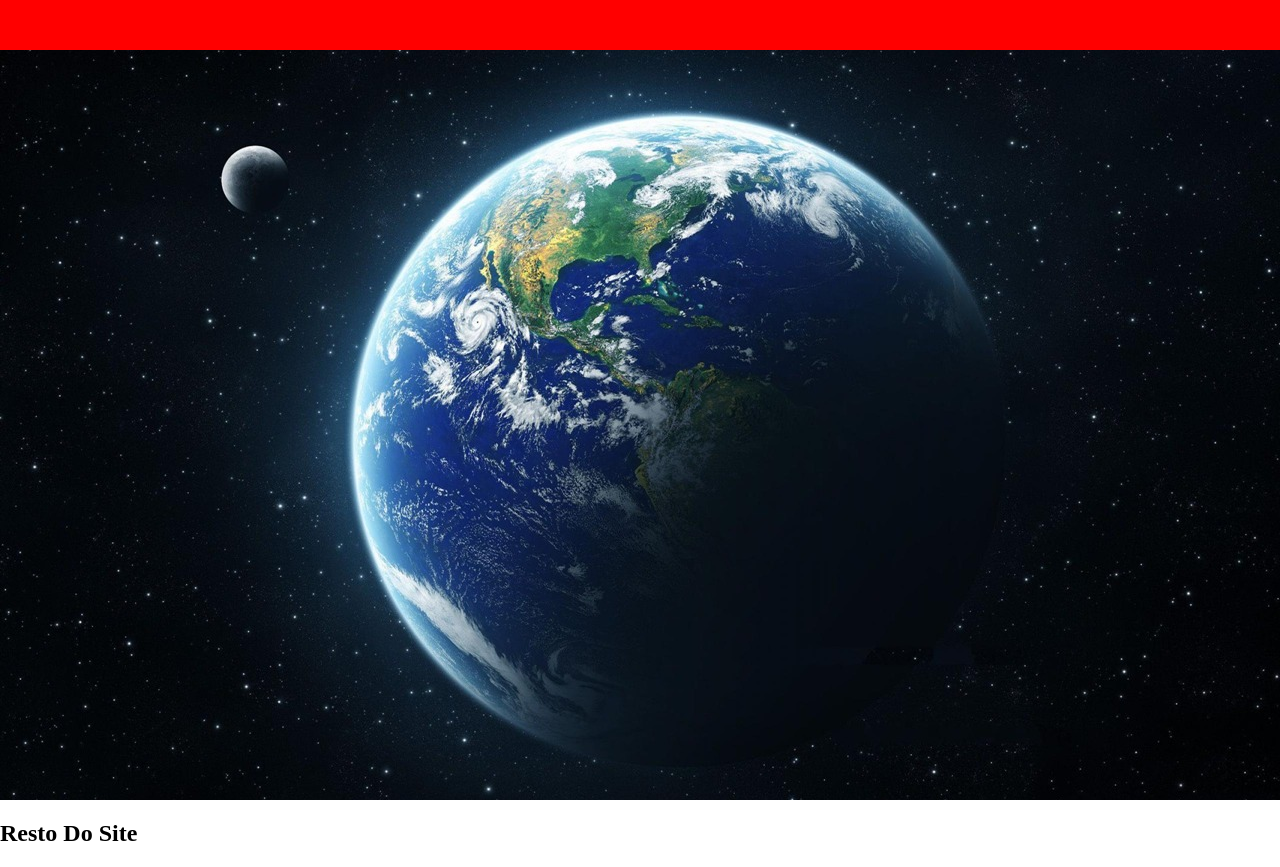
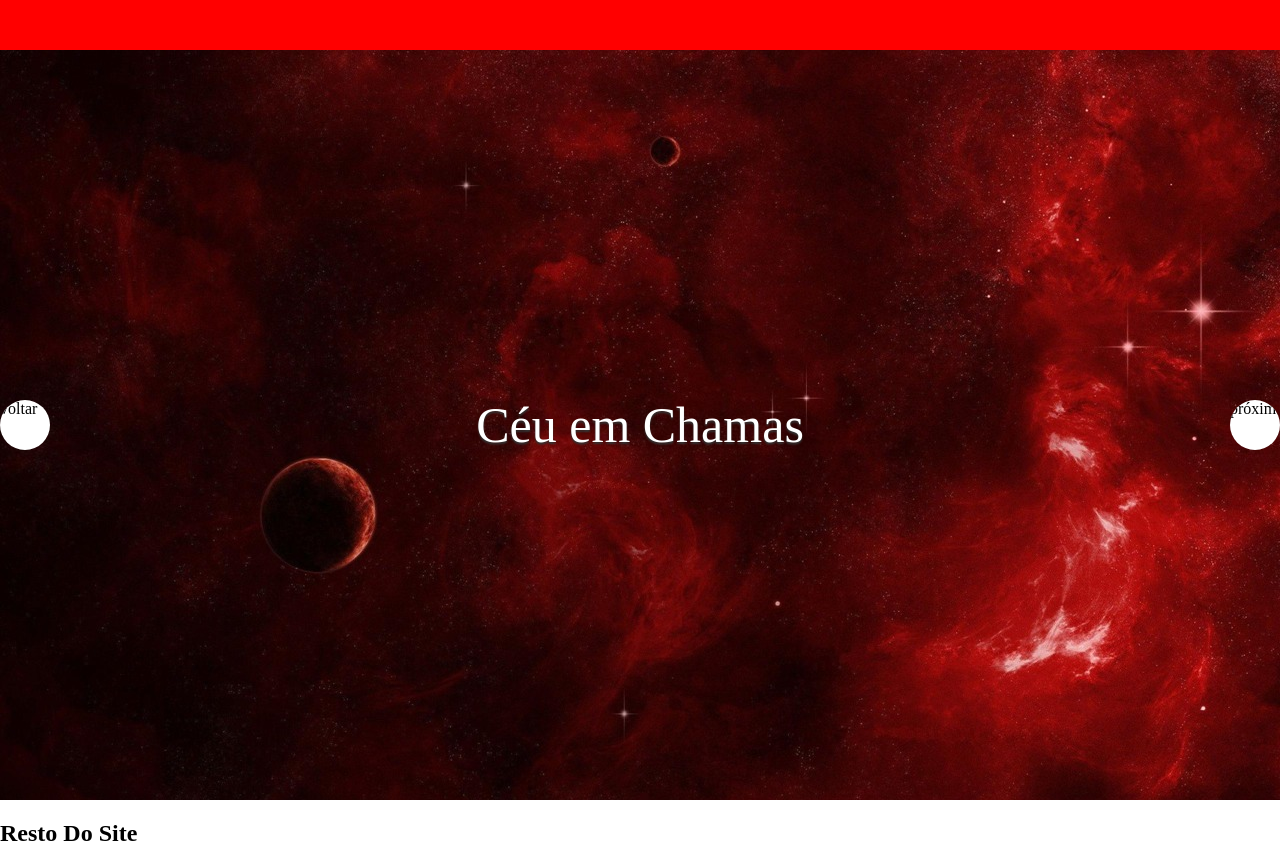
Before and after one commit to LeoPVaz/Javascript, a plain HTML site: page Javascript Intermediário/Slider/index.html in a window 1280 px wide. Drawn offline with Linux system fonts and the light colour scheme.

Commit message:
Slide Finalizado

```diff
--- a/Javascript Intermediário/Slider/index.html
+++ b/Javascript Intermediário/Slider/index.html
@@ -13,10 +13,18 @@
     <header>
         <div class="header"></div>
         <div class="slider">
+            <div class="slider--controls">
+                <div class="slider--control" onclick="goPrev()">
+                    voltar
+                </div>
+                <div class="slider--control" onclick="goNext()">
+                    próxima
+                </div>
+            </div>
             <div class="slider--width" style="width: calc(100vw * 3);">
-                <div class="slider--item" style="background-image:url(Img/1.jpg);"></div>
-                <div class="slider--item" style="background-image:url(Img/2.jpg);"></div>
-                <div class="slider--item" style="background-image:url(Img/3.jpg);"></div>
+                <div class="slider--item" style="background-image:url(Img/1.jpg);"> Terra </div>
+                <div class="slider--item" style="background-image:url(Img/2.jpg);">Céu em Chamas</div>
+                <div class="slider--item" style="background-image:url(Img/3.jpg);">Buraco Negro</div>
 
             </div>
         </div>
--- a/Javascript Intermediário/Slider/script.js
+++ b/Javascript Intermediário/Slider/script.js
@@ -0,0 +1,29 @@
+let totalSlides = document.querySelectorAll(".slider--item").length;
+let currentSlide = 0;
+
+document.querySelector(".slider--width").style.width = `calc(100vw * ${totalSlides})`;
+document.querySelector(".slider--controls").style.height = `${document.querySelector(".slider").clientHeight}px`;
+
+function goPrev() {
+    currentSlide--;
+    if (currentSlide < 0) {
+        currentSlide = totalSlides - 1;
+    }
+    updateMargin();
+}
+
+function goNext() {
+    currentSlide++;
+    if (currentSlide > (totalSlides - 1)) {
+        currentSlide = 0;
+    }
+    updateMargin()
+}
+
+function updateMargin() {
+    let sliderItemWidth = document.querySelector(".slider--item").clientWidth
+    let newMargin = (currentSlide * sliderItemWidth);
+    document.querySelector(".slider--width").style.marginLeft = `-${newMargin}px`;
+}
+
+setInterval(goNext, 4000);
--- a/Javascript Intermediário/Slider/style.css
+++ b/Javascript Intermediário/Slider/style.css
@@ -1,31 +1,62 @@
-body{
+*{
+    box-sizing: border-box;
+}
+
+body {
     margin: 0;
 }
-header{
+
+header {
     margin: 0;
     display: flex;
     flex-direction: column;
     height: 100vh;
     background-color: #ccc;
 }
-.header{
+
+.header {
     height: 50px;
     background-color: #ff0000;
 }
-.slider{
+
+.slider {
     flex: 1;
     overflow: hidden;
 }
 
-.slider--width{
+.slider--width {
     display: flex;
     height: 100%;
     transition: all ease 0.3s;
 }
 
-.slider--item{
+.slider--item {
     width: 100vw;
     height: inherit;
     background-position: center;
     background-size: cover;
+    display: flex;
+    justify-content: center;
+    align-items: center;
+    color: #fff;
+    text-shadow: 0px 2px 2px #333;
+    font-size: 50px;
 }
+
+.slider--controls {
+    position: absolute;
+    z-index: 99;
+    width: 100%;
+    display: flex;
+    justify-content: space-between;
+    align-items: center;
+}
+
+.slider--control{
+    width: 50px;
+    height: 50px;
+    background-color: #fff;
+    border-radius: 50%;
+    overflow: hidden;
+    cursor: pointer;
+}
```
